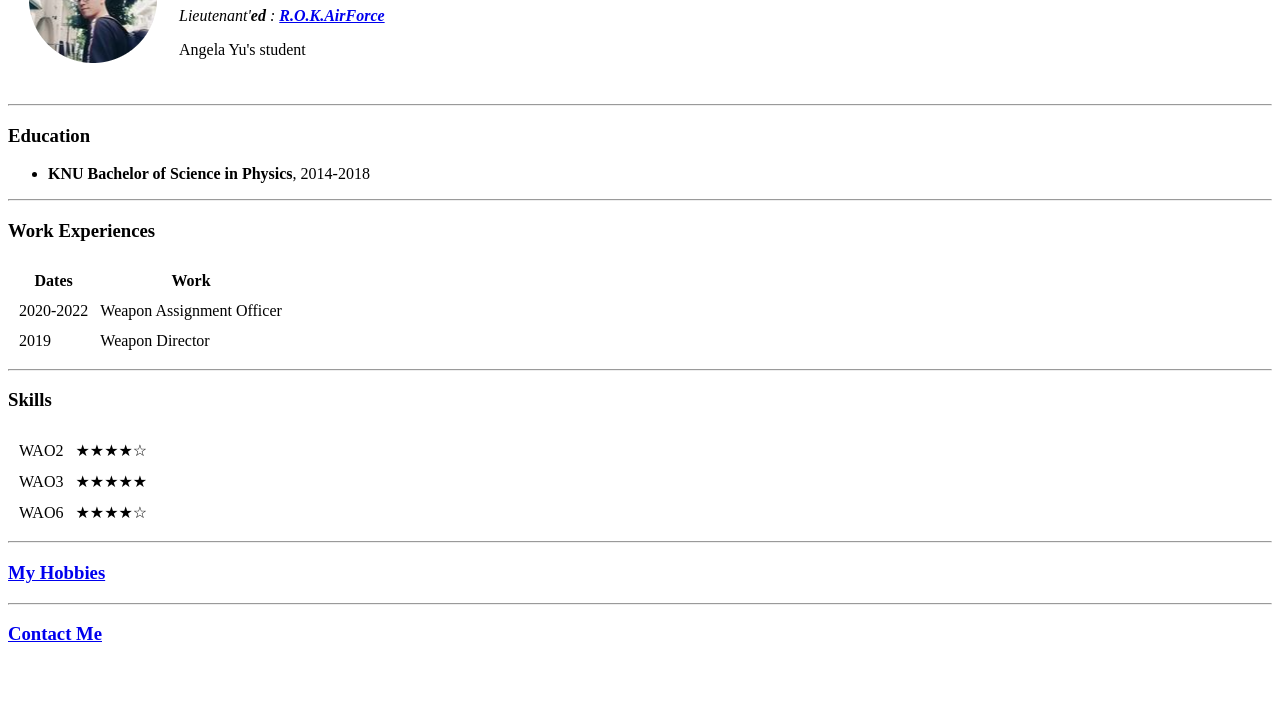
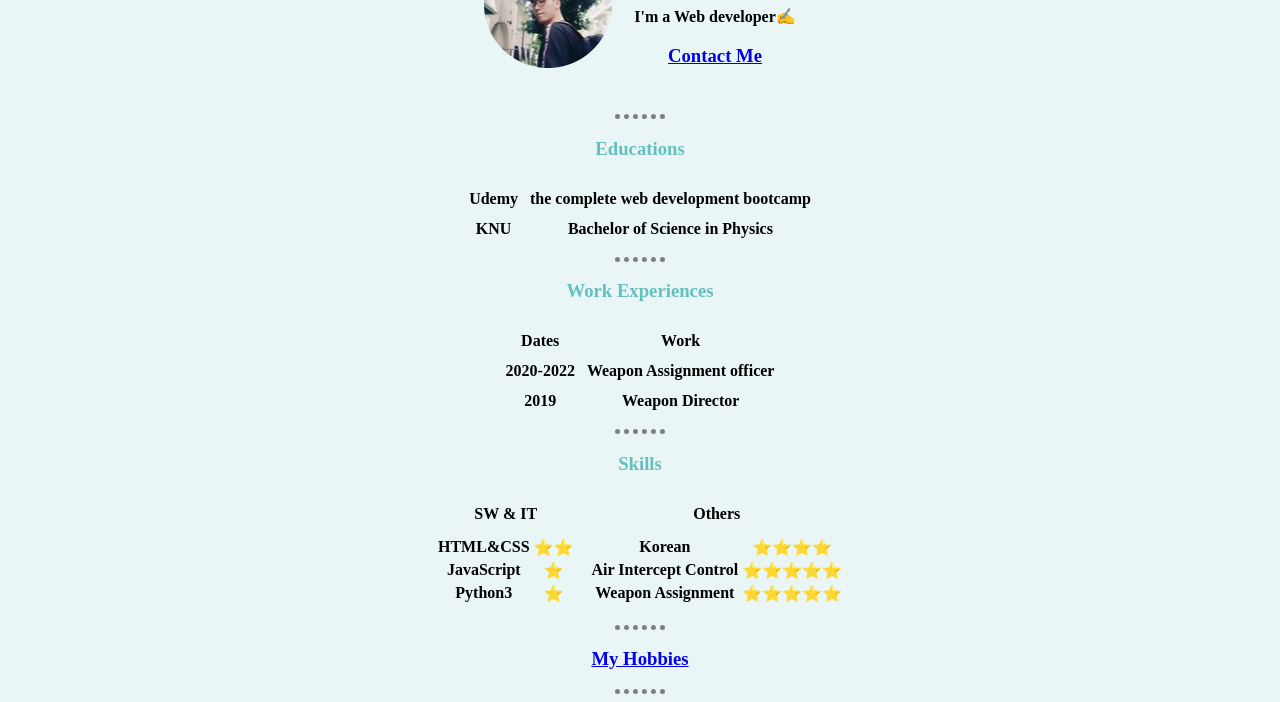
Before and after one commit to FoocoJun/cv, a plain HTML site: page index.html in a window 1280 px wide. Shown: the part 102-804 px from the top of the page. Drawn offline with Linux system fonts and the light colour scheme.

Commit message:
++ some CSS

```diff
--- /dev/null
+++ b/css/styles.css
@@ -0,0 +1,20 @@
+body {
+  background-color: #EAF6F6;
+}
+hr {
+  border-style: none;
+  border-top-style: dotted;
+  border-color: grey;
+  border-width: 5px;
+  width: 50px;
+}
+h1 {
+  color: #66BFBF;
+}
+h3 {
+  color: #66BFBF;
+}
+table {
+  font-weight: bold;
+  text-align: center;
+}
--- a/index.html
+++ b/index.html
@@ -4,27 +4,37 @@
 <head>
   <meta charset="utf-8">
   <title>Hajun's Personal Site</title>
+  <link rel="stylesheet" href="css/styles.css">
+
 </head>
 
 <body>
   <!-- Top Profile table -->
+  <center>
   <table cellspacing="20">
     <tr>
       <td><img src="images/hajun-modified.png" alt="Hajun Profile Picture"></td>
       <td>
         <h1>Hajun Song</h1>
-        <p><em>Lieutenant'<b>ed</b> : <strong><a href="https://namu.wiki/w/%EB%8C%80%ED%95%9C%EB%AF%BC%EA%B5%AD%20%EA%B3%B5%EA%B5%B0">R.O.K.AirForce</a></strong></em></p>
-        <p>Angela Yu's student</p>
+        <p><strong>I'm a Web developer✍</strong></p>
+        <h3 id="contact"><a href="contactMe.html">Contact Me</a></h3>
       </td>
     </tr>
   </table>
 
   <hr>
 
-  <h3>Education</h3>
-  <ul>
-    <li><strong>KNU Bachelor of Science in Physics</strong>, 2014-2018</li>
-  </ul>
+  <h3>Educations</h3>
+  <table cellspacing="10">
+    <tr>
+      <td><strong>Udemy</strong></td>
+      <td>the complete web development bootcamp</td>
+    </tr>
+    <tr>
+      <td><strong>KNU</strong></td>
+      <td>Bachelor of Science in Physics</td>
+    </tr>
+  </table>
 
   <hr>
 
@@ -38,7 +48,7 @@
     <tbody>
       <tr>
         <td>2020-2022</td>
-        <td>Weapon Assignment Officer</td>
+        <td>Weapon Assignment officer</td>
       </tr>
       <tr>
         <td>2019</td>
@@ -52,17 +62,42 @@
   <h3>Skills</h3>
   <!-- Skills table -->
   <table cellspacing="10">
+    <thead>
+      <th>SW & IT</th>
+      <th>Others</th>
+    </thead>
     <tr>
-      <td>WAO2</td>
-      <td>★★★★☆</td>
-    </tr>
-    <tr>
-      <td>WAO3</td>
-      <td>★★★★★</td>
-    </tr>
-    <tr>
-      <td>WAO6</td>
-      <td>★★★★☆</td>
+      <td>
+        <table>
+          <tr>
+            <td>HTML&CSS</td>
+            <td>⭐⭐</td>
+          </tr>
+          <tr>
+            <td>JavaScript</td>
+            <td>⭐</td>
+          </tr>
+          <tr>
+            <td>Python3</td>
+            <td>⭐</td>
+          </tr>
+        </table></td>
+        <td>
+          <table>
+            <tr>
+              <td>Korean</td>
+              <td>⭐⭐⭐⭐</td>
+            </tr>
+            <tr>
+              <td>Air Intercept Control</td>
+              <td>⭐⭐⭐⭐⭐</td>
+            </tr>
+            <tr>
+              <td>Weapon Assignment</td>
+              <td>⭐⭐⭐⭐⭐</td>
+            </tr>
+          </table>
+        </td>
     </tr>
   </table>
 
@@ -70,9 +105,8 @@
   <hr>
   <h3><a href="hobbies.html">My Hobbies</a></h3>
   <hr>
-  <h3><a href="contactMe.html">Contact Me</a></h3>
 
-
+</center>
 
 </body>
 
```
Also changed, not shown: contactMe.html (+26 -9 lines), hobbies.html (+1 -0 lines).
